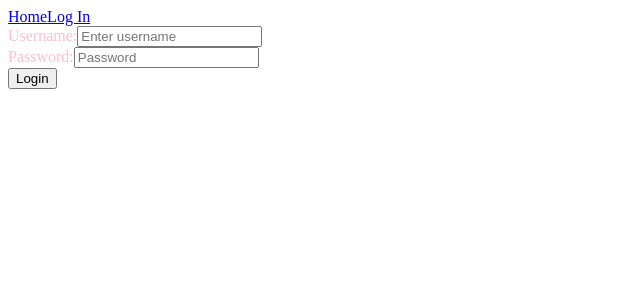
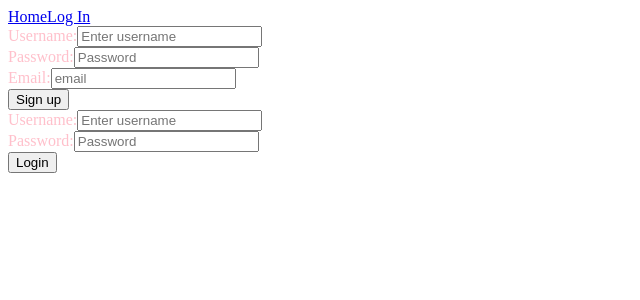
Before and after one commit to Christie8allard/frontendproject, a React (Vite) app: page /login in a window 1280 px wide. Shown: the top 300 px of the page, without its empty margins (0-640 px from the left). Built offline with nearby package versions, Linux system fonts and the light colour scheme.

Commit message:
login and sign up

```diff
--- a/src/components/SignupForm.jsx
+++ b/src/components/SignupForm.jsx
@@ -1,6 +1,6 @@
 import { useState } from "react";
 import { useNavigate } from "react-router-dom";
-import postLogin from "../api/post-login";
+import postUser from "../api/post-user";
 
 function SignupForm() {
     const navigate = useNavigate();
@@ -24,7 +24,7 @@ function SignupForm() {
 const handleSubmit = (event) => {
     event.preventDefault();
     if (credentials.username && credentials.password) {
-        postLogin(
+        postUser(
             credentials.username,
             credentials.password,
             credentials.email,
@@ -58,8 +58,18 @@ const handleSubmit = (event) => {
                     onChange={handleChange}
                 />
             </div>
+            <div>
+            <label htmlFor="email">Email:</label>
+                <input
+                    type="email"
+                    id="email"
+                    placeholder="email"
+                    onChange={handleChange}
+                    />
+            </div>
+
             <button type="submit" onClick={handleSubmit}>
-                Login
+                Sign up
             </button>
         </form>
     );
--- a/src/pages/LoginPage.jsx
+++ b/src/pages/LoginPage.jsx
@@ -1,7 +1,13 @@
 import LoginForm from "../components/LoginForm";
+import SignupForm from "../components/SignupForm";
 
 function LoginPage() {
-    return <LoginForm />;
+    return (
+        <div>
+    <SignupForm />
+    <LoginForm />
+    </div>
+    )
 }
 
 export default LoginPage
```
